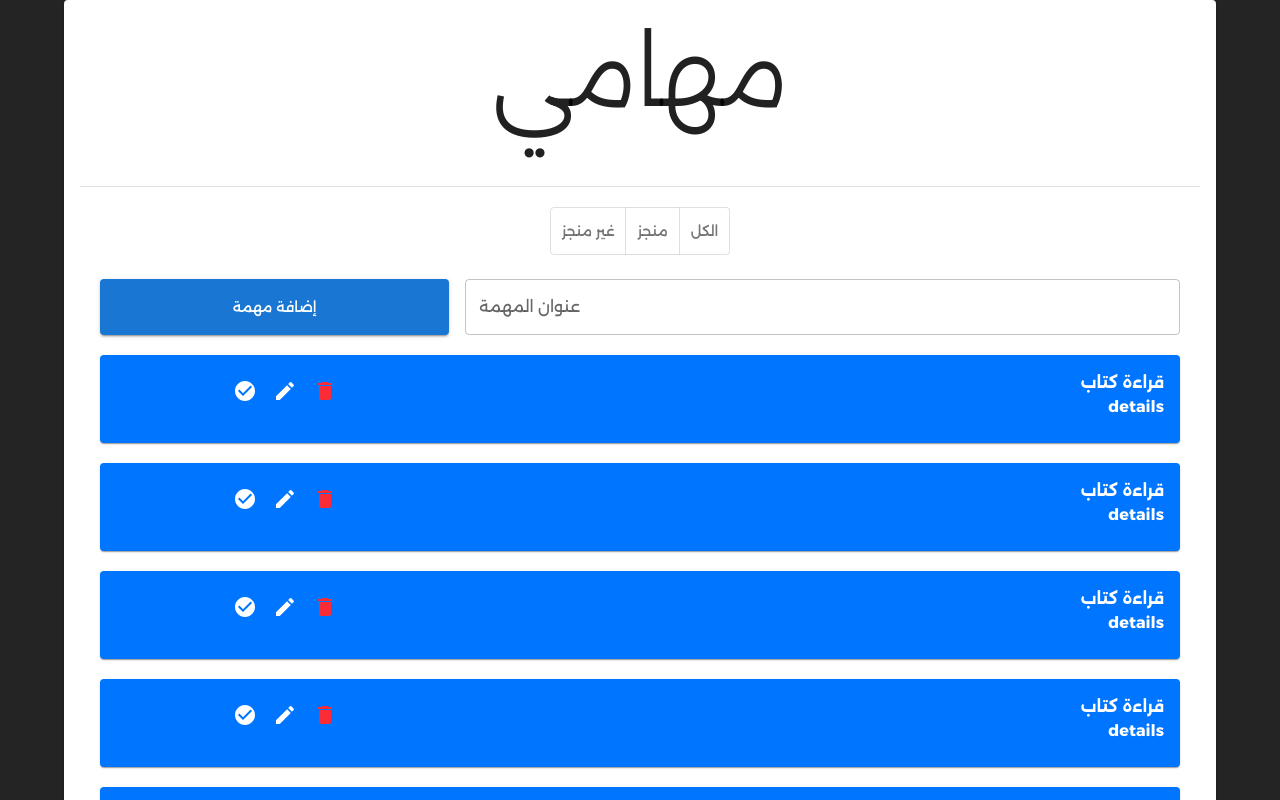
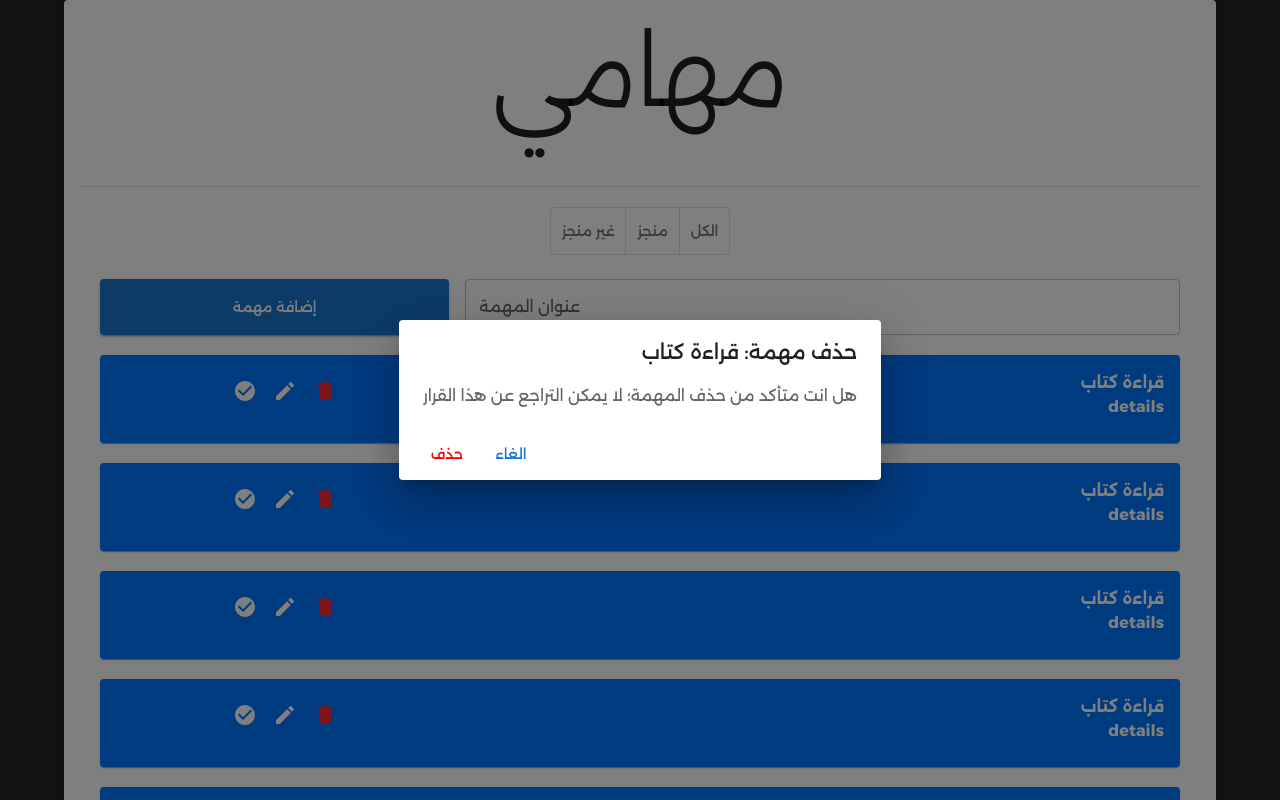
Before and after one commit to mahmoud-abuyoussef/Todo_App, a React (Vite) app: page / in a window 1280 px wide. Both pictures are taken after a click on the button 325 px from the left and 391 px from the top of the page. Shown: the top 800 px of the page. Built offline with nearby package versions, Linux system fonts and the light colour scheme.

Commit message:
Add: Delete Todo Functionalty With Dialog Confirm

```diff
--- a/src/components/Todo.jsx
+++ b/src/components/Todo.jsx
@@ -1,9 +1,9 @@
-import { useContext } from "react";
+import { useContext, useState } from "react";
 import EditIcon from "@mui/icons-material/Edit";
 import DeleteIcon from "@mui/icons-material/Delete";
 import { TodosContext } from "../context/todosContext";
 import CheckCircleIcon from "@mui/icons-material/CheckCircle";
-import { Card, CardContent, Grid2, IconButton, Typography } from "@mui/material";
+import { Button, Card, CardContent, Dialog, DialogActions, DialogContent, DialogContentText, DialogTitle, Grid2, IconButton, Typography } from "@mui/material";
 
 export default function Todo({ todo }) {
   const { todos, setTodos } = useContext(TodosContext);
@@ -18,9 +18,36 @@ export default function Todo({ todo }) {
       })
     );
   }
+  const [open, setOpen] = useState(false);
+
+  function handleClickOpen() {
+    setOpen(true);
+  }
+
+  function handleClose() {
+    setOpen(false);
+  }
+
+  function handelDelete() {
+    setTodos(todos.filter((todo) => todo.id !== todo.id));
+    setOpen(false);
+  }
 
   return (
     <>
+      <Dialog open={open} onClose={handleClose} aria-labelledby="alert-dialog-title" aria-describedby="alert-dialog-description">
+        <DialogTitle id="alert-dialog-title">حذف مهمة: {todo.title}</DialogTitle>
+        <DialogContent>
+          <DialogContentText id="alert-dialog-description">هل انت متأكد من حذف المهمة؛ لا يمكن التراجع عن هذا القرار</DialogContentText>
+        </DialogContent>
+        <DialogActions>
+          <Button onClick={handleClose}>الغاء</Button>
+          <Button onClick={handelDelete} autoFocus style={{ color: "red" }}>
+            حذف
+          </Button>
+        </DialogActions>
+      </Dialog>
+
       <Card className="!bg-[#0075ff] !m-5">
         <CardContent className="text-white">
           <Grid2 container spacing={2}>
@@ -33,7 +60,7 @@ export default function Todo({ todo }) {
                 <EditIcon className="text-white" />
               </IconButton>
 
-              <IconButton>
+              <IconButton onClick={handleClickOpen}>
                 <DeleteIcon className="text-red-500" />
               </IconButton>
             </Grid2>
```
